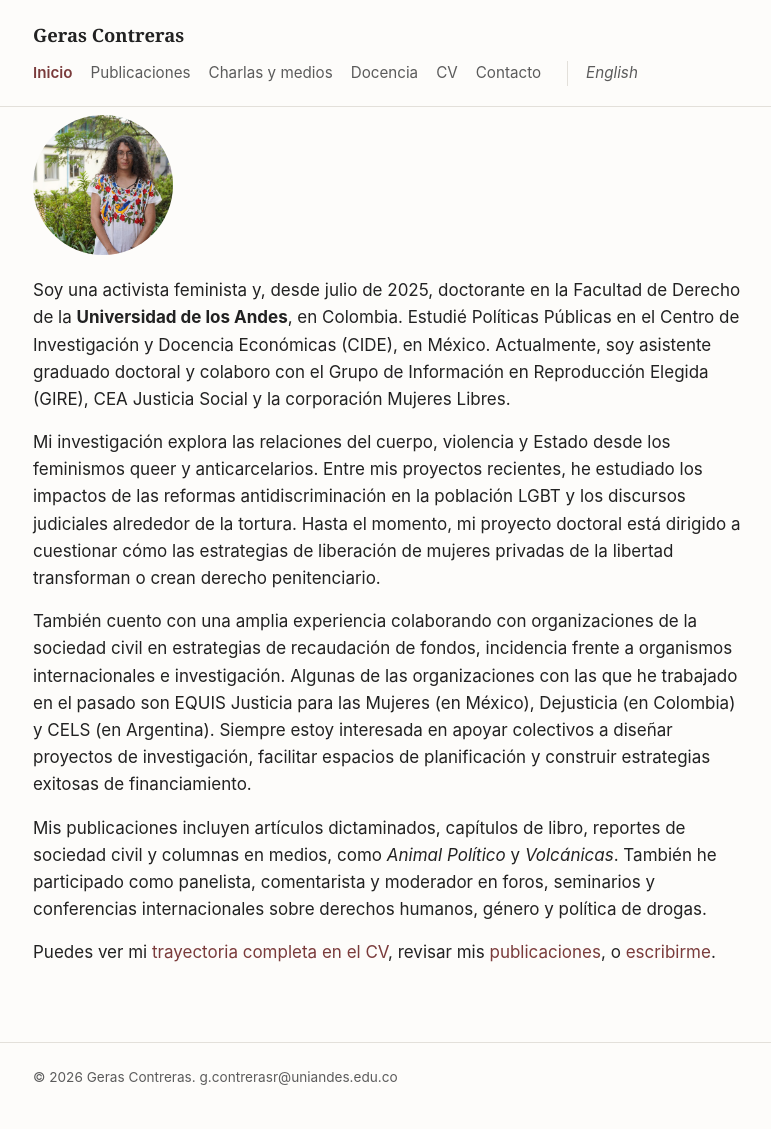
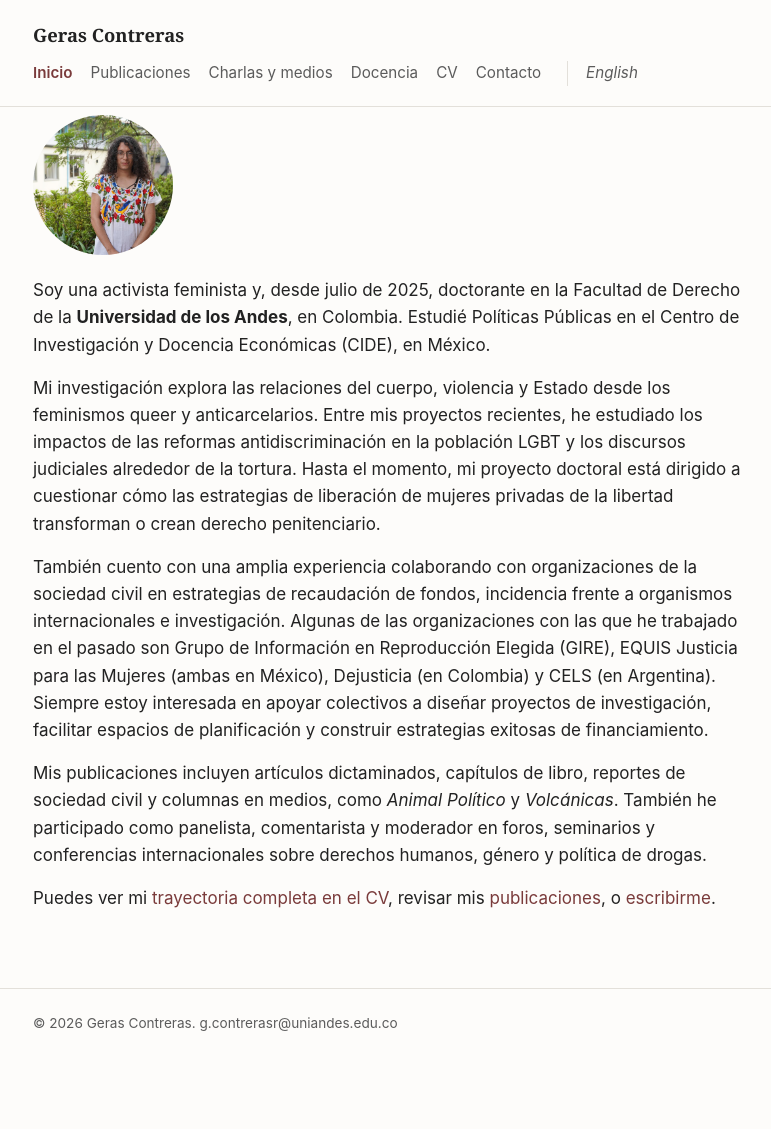
Before and after one commit to geras-cr/geras-cr.github.io, a Jekyll site: the page built from index.md, in a window 1280 px wide. Shown: the whole page, without its empty margins (251-1022 px from the left). Built offline with Jekyll 4.4.1, drawn with Linux system fonts in a browser that asks for light colours; after the commit the page ends 1075 px from its top, so only the background shows below that.

Commit message:
Update index.md

```diff
--- a/index.md
+++ b/index.md
@@ -8,11 +8,11 @@ alt_url: /en/
 
 <img src="{{ '/assets/images/headshot.jpeg' | relative_url }}" alt="Gerardo Contreras Ruvalcaba" class="headshot">
 
-Soy una activista feminista y, desde julio de 2025, doctorante en la Facultad de Derecho de la **Universidad de los Andes**, en Colombia. Estudié Políticas Públicas en el Centro de Investigación y Docencia Económicas (CIDE), en México. Actualmente, soy asistente graduado doctoral y colaboro con el Grupo de Información en Reproducción Elegida (GIRE), CEA Justicia Social y la corporación Mujeres Libres.
+Soy una activista feminista y, desde julio de 2025, doctorante en la Facultad de Derecho de la **Universidad de los Andes**, en Colombia. Estudié Políticas Públicas en el Centro de Investigación y Docencia Económicas (CIDE), en México.
 
 Mi investigación explora las relaciones del cuerpo, violencia y Estado desde los feminismos queer y anticarcelarios. Entre mis proyectos recientes, he estudiado los impactos de las reformas antidiscriminación en la población LGBT y los discursos judiciales alrededor de la tortura. Hasta el momento, mi proyecto doctoral está dirigido a cuestionar cómo las estrategias de liberación de mujeres privadas de la libertad transforman o crean derecho penitenciario.
 
-También cuento con una amplia experiencia colaborando con organizaciones de la sociedad civil en estrategias de recaudación de fondos, incidencia frente a organismos internacionales e investigación. Algunas de las organizaciones con las que he trabajado en el pasado son EQUIS Justicia para las Mujeres (en México), Dejusticia (en Colombia) y CELS (en Argentina). Siempre estoy interesada en apoyar colectivos a diseñar proyectos de investigación, facilitar espacios de planificación y construir estrategias exitosas de financiamiento.
+También cuento con una amplia experiencia colaborando con organizaciones de la sociedad civil en estrategias de recaudación de fondos, incidencia frente a organismos internacionales e investigación. Algunas de las organizaciones con las que he trabajado en el pasado son Grupo de Información en Reproducción Elegida (GIRE), EQUIS Justicia para las Mujeres (ambas en México), Dejusticia (en Colombia) y CELS (en Argentina). Siempre estoy interesada en apoyar colectivos a diseñar proyectos de investigación, facilitar espacios de planificación y construir estrategias exitosas de financiamiento.
 
 Mis publicaciones incluyen artículos dictaminados, capítulos de libro, reportes de sociedad civil y columnas en medios, como *Animal Político* y *Volcánicas*. También he participado como panelista, comentarista y moderador en foros, seminarios y conferencias internacionales sobre derechos humanos, género y política de drogas.
 
```
